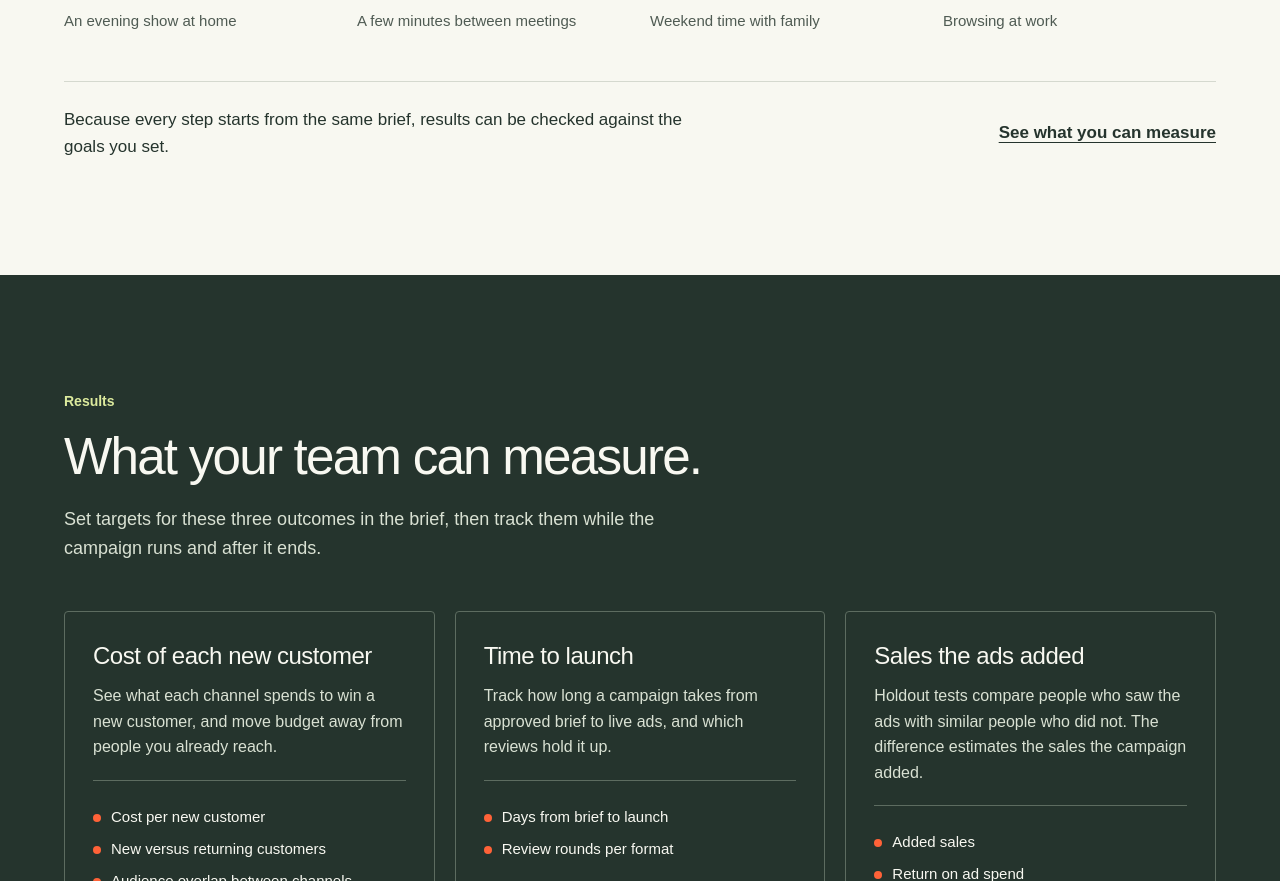
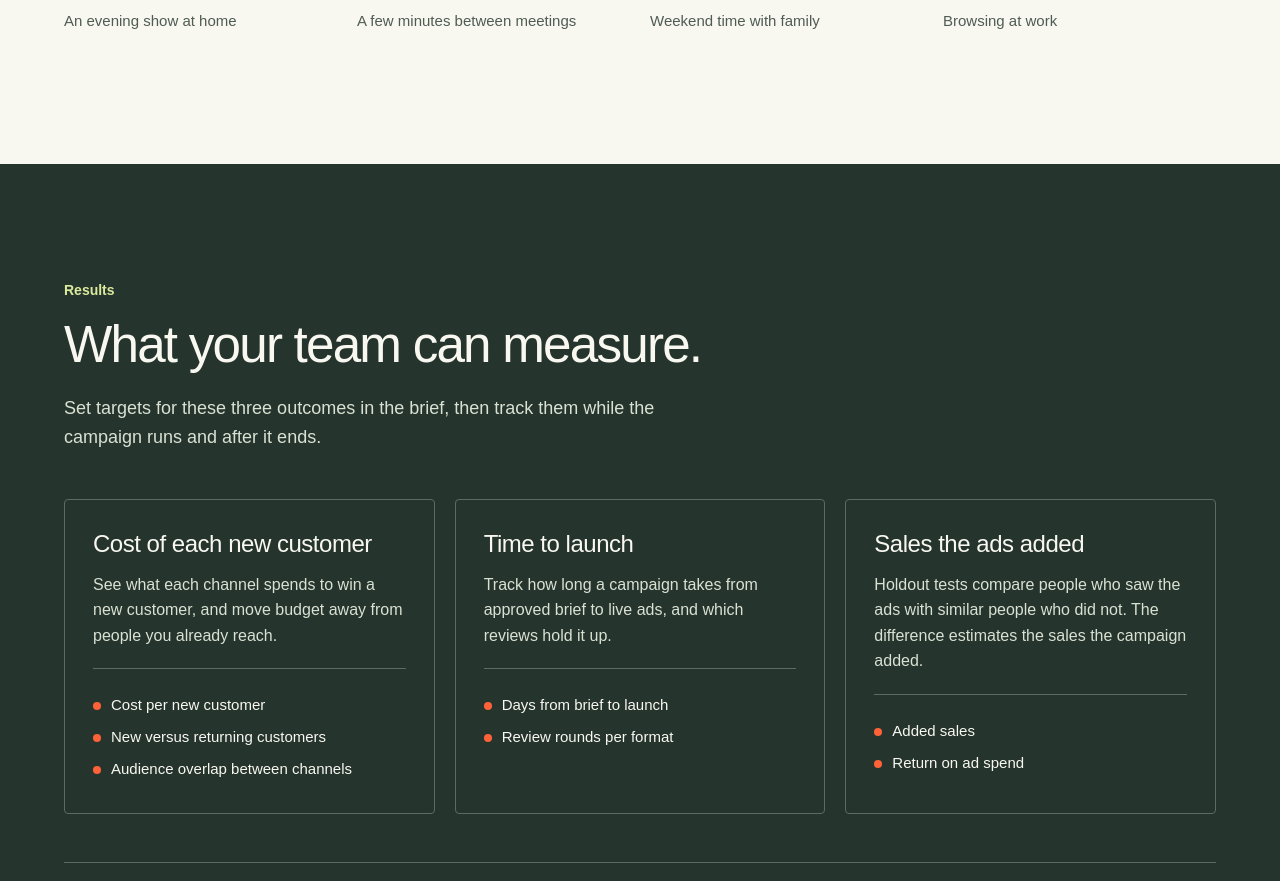
Before and after one commit to kayozhang1204-design/form-website, a plain HTML site: page index.html in a window 1280 px wide. Shown: the part 2656-3537 px from the top of the page. Drawn offline with Linux system fonts and the light colour scheme.

Commit message:
Remove closing line from How it works section
Co-Authored-By: Claude Opus 5.5 <noreply@anthropic.com>

```diff
--- a/index.html
+++ b/index.html
@@ -263,7 +263,6 @@ dialog.player::backdrop{background:#0b120ee0}
           <li><figure><div class="photo"><img src="https://images.unsplash.com/photo-1520333789090-1afc82db536a?w=600&q=70&auto=format&fit=crop" srcset="https://images.unsplash.com/photo-1520333789090-1afc82db536a?w=400&q=70&auto=format&fit=crop 400w, https://images.unsplash.com/photo-1520333789090-1afc82db536a?w=800&q=70&auto=format&fit=crop 800w" sizes="(max-width:1000px) 50vw, 25vw" width="600" height="750" loading="lazy" alt="A woman at her desk checking her phone beside a laptop"><span class="tag">Desktop</span></div><figcaption>Browsing at work</figcaption></figure></li>
         </ul>
       </div>
-      <div class="bridge"><p>Because every step starts from the same brief, results can be checked against the goals you set.</p><a class="text-link" href="#results">See what you can measure</a></div>
     </div>
   </section>
 
```
